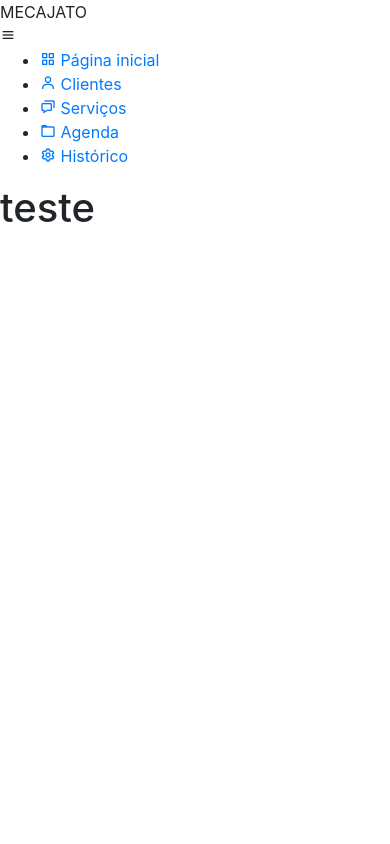
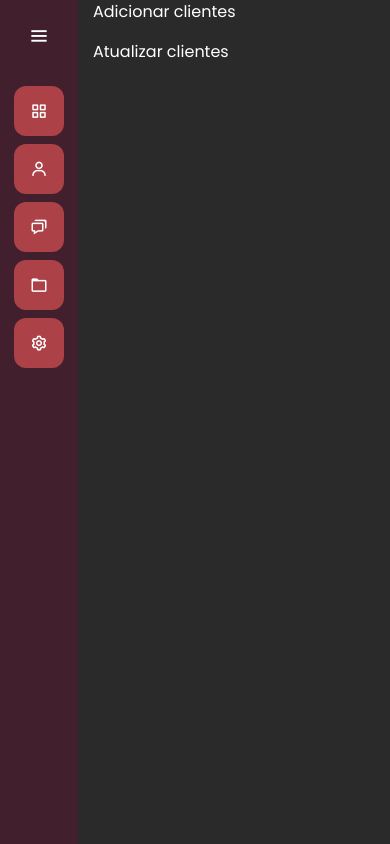
Before and after one commit to JuliaSouzaG/Mecajato, a Django app: page /clientes/ in a window 390 px wide. Run offline with Django 4.2, Linux system fonts and the light colour scheme.

Commit message:
Estilização página clientes

```diff
--- a/clientes/templates/clientes.html
+++ b/clientes/templates/clientes.html
@@ -1,7 +1,23 @@
 {% extends "base.html" %}
 
+{% load static %}
+
+{% block 'head' %}
+    <link rel="stylesheet" href="{% static 'clientes/css/clientes.css' %}">
+{% endblock %}
+
 {% block 'dashboard' %}
+    <div class="container">
+        <div class="row">
 
- <h1>teste</h1>
+            <div class="col-md">
+                <p>Adicionar clientes</p>
+            </div>
 
+            <div class="col-md">
+                <p>Atualizar clientes</p>
+            </div>
+
+        </div>
+    </div>
 {% endblock %}
--- a/mecajato/settings.py
+++ b/mecajato/settings.py
@@ -105,8 +105,8 @@ USE_TZ = True
 # Static files (CSS, JavaScript, Images)
 # https://docs.djangoproject.com/en/4.2/howto/static-files/
 
-STATIC_URL = 'static/'
-STATICFILES_DIR = [os.path.join(BASE_DIR, 'templates/static'),]
+STATIC_URL = '/static/'
+STATICFILES_DIRS = [os.path.join(BASE_DIR, 'templates/static'),]
 STATIC_ROOT = os.path.join('static')
 
 MEDIA_ROOT = os.path.join(BASE_DIR, 'media')
--- /dev/null
+++ b/templates/static/general/css/base.css
@@ -0,0 +1,250 @@
+@import url('https://fonts.googleapis.com/css2?family=Poppins:wght@200;300;400;500;600;700&display=swap');
+*{
+  margin: 0;
+  padding: 0;
+  box-sizing: border-box;
+  font-family: "Poppins" , sans-serif;
+}
+.sidebar{
+  position: fixed;
+  left: 0;
+  top: 0;
+  height: 100%;
+  width: 78px;
+  background: var(--dark-color);
+  padding: 6px 14px;
+  z-index: 99;
+  transition: all 0.5s ease;
+}
+.sidebar.open{
+  width: 250px;
+}
+.sidebar .logo-details{
+  height: 60px;
+  display: flex;
+  align-items: center;
+  position: relative;
+}
+.sidebar .logo-details .icon{
+  opacity: 0;
+  transition: all 0.5s ease;
+}
+.sidebar .logo-details .logo_name{
+  color: #fff;
+  font-size: 20px;
+  font-weight: 600;
+  opacity: 0;
+  transition: all 0.5s ease;
+}
+.sidebar.open .logo-details .icon,
+.sidebar.open .logo-details .logo_name{
+  opacity: 1;
+}
+.sidebar .logo-details #btn{
+  position: absolute;
+  top: 50%;
+  right: 0;
+  transform: translateY(-50%);
+  font-size: 22px;
+  transition: all 0.4s ease;
+  font-size: 23px;
+  text-align: center;
+  cursor: pointer;
+  transition: all 0.5s ease;
+}
+.sidebar.open .logo-details #btn{
+  text-align: right;
+}
+.sidebar i{
+  color: #fff;
+  height: 60px;
+  min-width: 50px;
+  font-size: 28px;
+  text-align: center;
+  line-height: 60px;
+}
+.sidebar .nav-list{
+  margin-top: 20px;
+  height: 100%;
+}
+.sidebar li{
+  position: relative;
+  margin: 8px 0;
+  list-style: none;
+}
+.sidebar li .tooltip{
+  position: absolute;
+  top: -20px;
+  left: calc(100% + 15px);
+  z-index: 3;
+  background: #fff;
+  box-shadow: 0 5px 10px rgba(0, 0, 0, 0.3);
+  padding: 6px 12px;
+  border-radius: 4px;
+  font-size: 15px;
+  font-weight: 400;
+  opacity: 0;
+  white-space: nowrap;
+  pointer-events: none;
+  transition: 0s;
+}
+.sidebar li:hover .tooltip{
+  opacity: 1;
+  pointer-events: auto;
+  transition: all 0.4s ease;
+  top: 50%;
+  transform: translateY(-50%);
+}
+.sidebar.open li .tooltip{
+  display: none;
+}
+.sidebar input{
+  font-size: 15px;
+  color: #FFF;
+  font-weight: 400;
+  outline: none;
+  height: 50px;
+  width: 100%;
+  width: 50px;
+  border: none;
+  border-radius: 12px;
+  transition: all 0.5s ease;
+  background: var(--main-color);
+}
+.sidebar.open input{
+  padding: 0 20px 0 50px;
+  width: 100%;
+}
+.sidebar .bx-search{
+  position: absolute;
+  top: 50%;
+  left: 0;
+  transform: translateY(-50%);
+  font-size: 22px;
+  background: var(--main-color);
+  color: #FFF;
+}
+.sidebar.open .bx-search:hover{
+  background: var(--main-color);
+  color: #FFF;
+}
+.sidebar .bx-search:hover{
+  background: #FFF;
+  color: var(--main-color);
+}
+.sidebar li a{
+  display: flex;
+  height: 100%;
+  width: 100%;
+  border-radius: 12px;
+  align-items: center;
+  text-decoration: none;
+  transition: all 0.4s ease;
+  background: var(--main-color);
+}
+.sidebar li a:hover{
+  background: #FFF;
+}
+.sidebar li a .links_name{
+  color: #fff;
+  font-size: 15px;
+  font-weight: 400;
+  white-space: nowrap;
+  opacity: 0;
+  pointer-events: none;
+  transition: 0.4s;
+}
+.sidebar.open li a .links_name{
+  opacity: 1;
+  pointer-events: auto;
+}
+.sidebar li a:hover .links_name,
+.sidebar li a:hover i{
+  transition: all 0.5s ease;
+  color: var(--main-color);
+}
+.sidebar li i{
+  height: 50px;
+  line-height: 50px;
+  font-size: 18px;
+  border-radius: 12px;
+}
+.sidebar li.profile{
+  position: fixed;
+  height: 60px;
+  width: 78px;
+  left: 0;
+  bottom: -8px;
+  padding: 10px 14px;
+  background: var(--main-color);
+  transition: all 0.5s ease;
+  overflow: hidden;
+}
+.sidebar.open li.profile{
+  width: 250px;
+}
+.sidebar li .profile-details{
+  display: flex;
+  align-items: center;
+  flex-wrap: nowrap;
+}
+.sidebar li img{
+  height: 45px;
+  width: 45px;
+  object-fit: cover;
+  border-radius: 6px;
+  margin-right: 10px;
+}
+.sidebar li.profile .name,
+.sidebar li.profile .job{
+  font-size: 15px;
+  font-weight: 400;
+  color: #fff;
+  white-space: nowrap;
+}
+.sidebar li.profile .job{
+  font-size: 12px;
+}
+.sidebar .profile #log_out{
+  position: absolute;
+  top: 50%;
+  right: 0;
+  transform: translateY(-50%);
+  background: var(--main-color);
+  width: 100%;
+  height: 60px;
+  line-height: 60px;
+  border-radius: 0px;
+  transition: all 0.5s ease;
+}
+.sidebar.open .profile #log_out{
+  width: 50px;
+  background: none;
+}
+.home-section{
+  position: relative;
+  min-height: 100vh;
+  top: 0;
+  background: #2A2A2A;
+  left: 78px;
+  color: white;
+  width: calc(100% - 78px);
+  transition: all 0.5s ease;
+  z-index: 2;
+}
+.sidebar.open ~ .home-section{
+  left: 250px;
+  width: calc(100% - 250px);
+}
+.home-section .text{
+  display: inline-block;
+  color: var(--main-color);
+  font-size: 25px;
+  font-weight: 500;
+  margin: 18px
+}
+@media (max-width: 420px) {
+  .sidebar li .tooltip{
+    display: none;
+  }
+}
--- /dev/null
+++ b/templates/static/general/css/general.css
@@ -0,0 +1,9 @@
+:root{
+
+    --main-color: #ac4147;
+    --dark-color: #411f2d;
+    --light-color: #ffc27f;
+    --contrast-color: #f88863;
+    --differential-color: #ffe29a;
+
+}
--- /dev/null
+++ b/templates/static/general/js/base.js
@@ -0,0 +1,21 @@
+let sidebar = document.querySelector(".sidebar");
+let closeBtn = document.querySelector("#btn");
+let searchBtn = document.querySelector(".bx-search");
+
+closeBtn.addEventListener("click", ()=>{
+    sidebar.classList.toggle("open");
+    menuBtnChange();
+});
+
+searchBtn.addEventListener("click", ()=>{
+    sidebar.classList.toggle("open");
+    menuBtnChange();
+});
+
+function menuBtnChange() {
+if(sidebar.classList.contains("open")){
+    closeBtn.classList.replace("bx-menu", "bx-menu-alt-right");
+}else {
+    closeBtn.classList.replace("bx-menu-alt-right","bx-menu");
+}
+}
```
